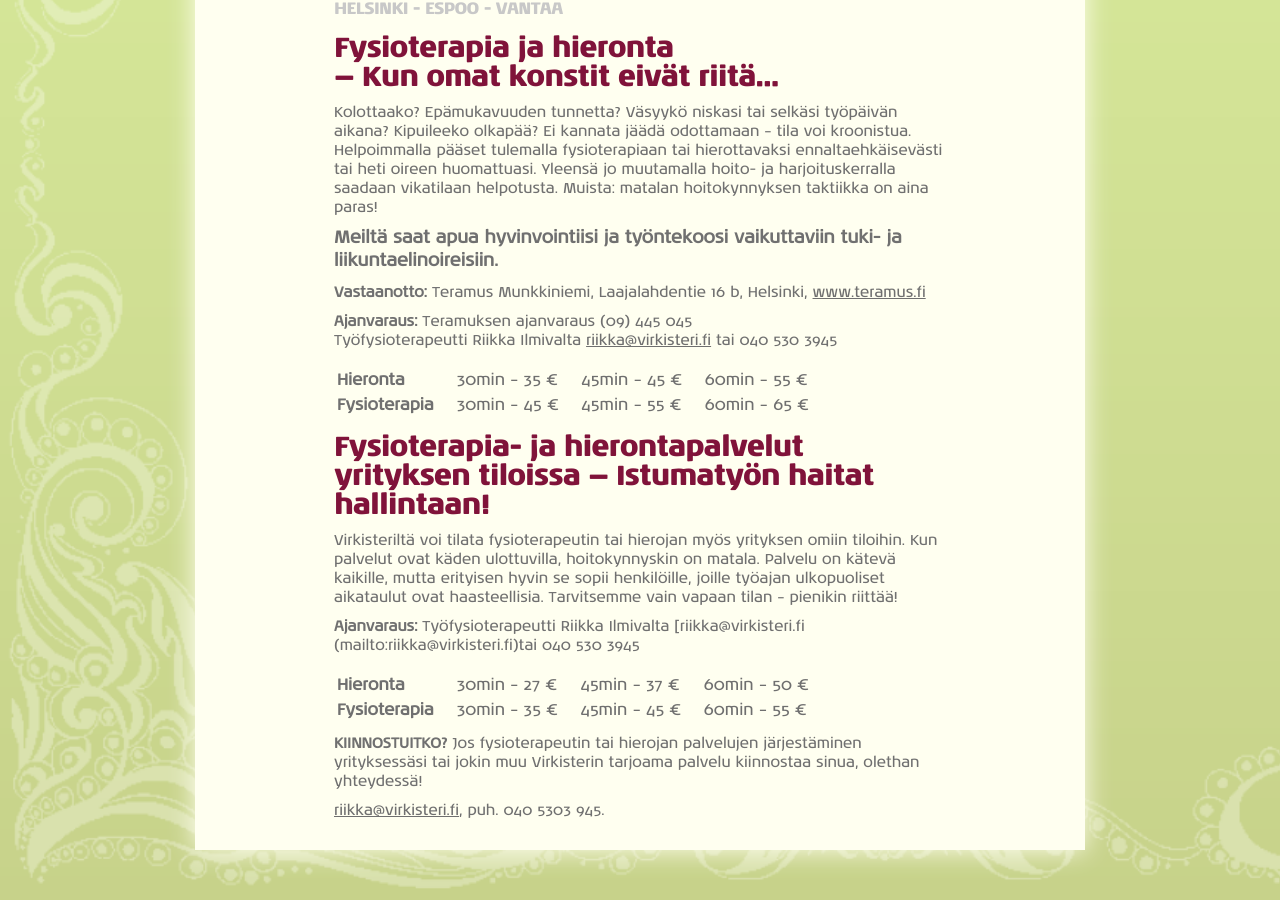
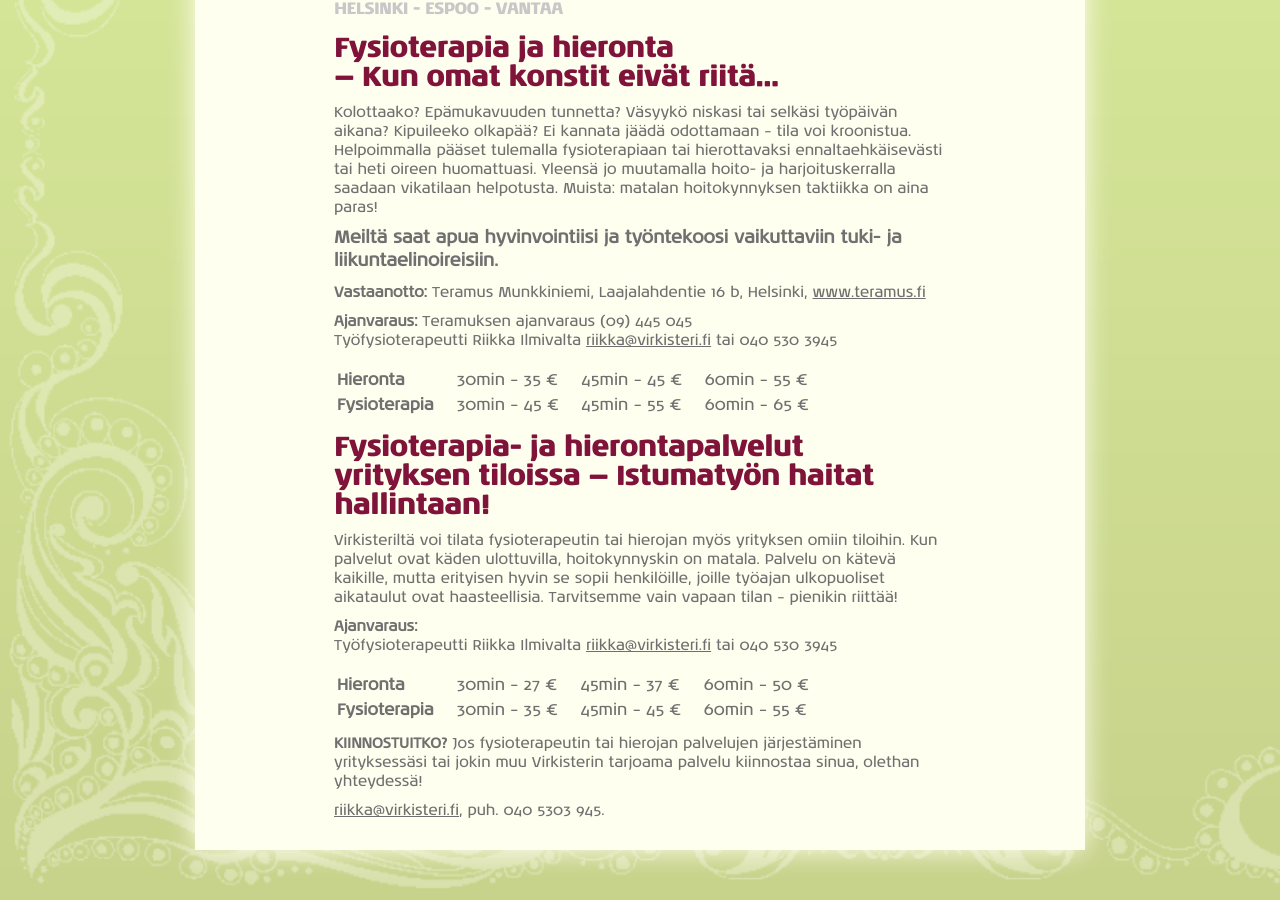
Before and after one commit to sdsykes-web/virkisteri, a Jekyll site: the page built from fysioterapia.md, in a window 1280 px wide and 900 px high, scrolled down 571 px. Built offline with Jekyll 4.4.1, drawn with Linux system fonts in a browser that asks for light colours; nearby versions of some CDN libraries; some web fonts are replaced.

Commit message:
Update fysioterapia.md

```diff
--- a/fysioterapia.md
+++ b/fysioterapia.md
@@ -32,8 +32,8 @@ Työfysioterapeutti Riikka Ilmivalta [riikka@virkisteri.fi](mailto:riikka@virkis
 Virkisteriltä voi tilata fysioterapeutin tai hierojan myös yrityksen omiin tiloihin. Kun palvelut ovat käden ulottuvilla, hoitokynnyskin on matala. Palvelu on kätevä kaikille, mutta erityisen hyvin se sopii henkilöille, joille työajan ulkopuoliset aikataulut ovat haasteellisia. Tarvitsemme vain vapaan tilan – pienikin riittää!
 
 
-**Ajanvaraus:** Työfysioterapeutti Riikka Ilmivalta [riikka@virkisteri.fi
-(mailto:riikka@virkisteri.fi)tai 040 530 3945
+**Ajanvaraus:**
+Työfysioterapeutti Riikka Ilmivalta [riikka@virkisteri.fi](mailto:riikka@virkisteri.fi) tai 040 530 3945
 
 <table>
   <tr>
```
